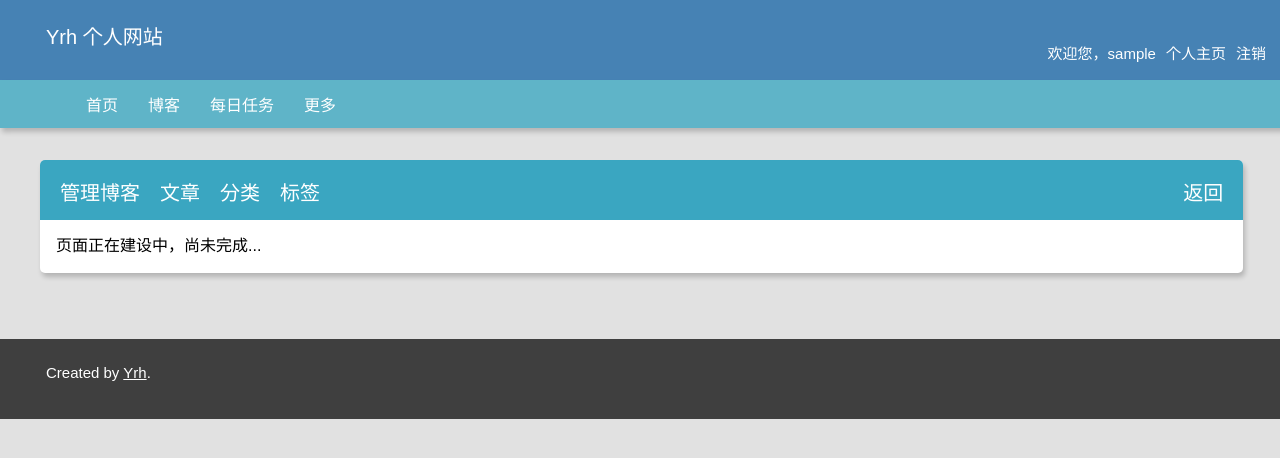
After one commit to yangruihan/yrh_website, a Django app: page /blog/admin/ in a window 1280 px wide. The commit adds this page. Shown: the top 458 px of the page. Run offline with Django 3.2, Linux system fonts and the light colour scheme; the visitor is signed in with stand-in values (Sample User, id 1).

Commit message:
Yrh web SIte. v0.3.9
1. 添加博客管理页面

```diff
--- /dev/null
+++ b/blog/static/blog/css/admin.css
@@ -0,0 +1,70 @@
+.blog_admin {
+    margin-top: 2em;
+    margin-left: 2em;
+    margin-right: 2em;
+    margin-bottom: 1em;
+    width: 94%;
+    overflow: hidden;
+    padding-bottom: 1em;
+    padding-left: 0.5em;
+    padding-right: 0.5em;
+}
+
+.blog_admin_body {
+    float: left;
+    width: 100%;
+    /*padding-bottom: 2em;*/
+    background-color: #fff;
+    /*background-color: #EBF2F8;*/
+    border-radius: 5px;
+    box-shadow: 2px 4px 5px rgba(3,3,3,0.2);
+}
+
+.blog_admin .blog_admin_title {
+    border-radius: 5px 5px 0 0;
+    font-size: 20px;
+    background-color: #3AA6C1;
+    padding-top: 1em;
+    padding-left: 1em;
+    padding-right: 1em;
+    padding-bottom: 2em;
+    color: #fff;
+    display:block;
+}
+
+.blog_admin .blog_admin_title .blog_admin_log {
+    float: left;
+    display:block;
+}
+
+.blog_admin .blog_admin_title .tag {
+    margin-left: 1em;
+    float: left;
+    display:block;
+}
+
+.blog_admin .blog_admin_title .back_to_index {
+    float: right;
+    display:block;
+}
+
+.blog_admin .blog_admin_title a:hover {
+    color: #215583;
+}
+
+.blog_admin .blog_admin_title a {
+    text-decoration: none;
+    transition: color 0.3s;
+    color: #fff;
+}
+
+.blog_admin .blog_admin_content {
+    margin-top: 0.1em;
+    margin-bottom: 0.1em;
+    /*margin-bottom: 0.125em;*/
+    font-size: 100%;
+}
+
+.blog_admin .blog_admin_content .content {
+    margin: 1em;
+}
--- /dev/null
+++ b/blog/templates/blog/admin.html
@@ -0,0 +1,44 @@
+{% extends "base/base.html" %}
+{% load staticfiles %}
+
+{% block title %}
+管理博客
+{% endblock title %}
+
+{% block styles %}
+<link rel="stylesheet" type="text/css" href="{% static "blog/css/admin.css" %}">
+{% endblock styles %}
+
+{% block body %}
+<div class="blog_admin">
+    <div class="blog_admin_body">
+        <div class="blog_admin_title">
+            <div class="blog_admin_log">
+                <a href="/blog/admin/">管理博客</a>
+            </div>
+
+            <div class="tag blog_admin_articles">
+                <a href="javascript:void(0);">文章</a>
+            </div>
+
+            <div class="tag blog_admin_articles">
+                <a href="javascript:void(0);">分类</a>
+            </div>
+
+            <div class="tag blog_admin_articles">
+                <a href="javascript:void(0);">标签</a>
+            </div>
+
+            <div class="back_to_index">
+                <a href="/blog/index/">返回</a>
+            </div>
+        </div>
+
+        <div class="blog_admin_content">
+            <div class="content">
+                页面正在建设中，尚未完成...
+            </div>
+        </div>
+    </div>
+</div>
+{% endblock %}
--- a/blog/templates/blog/index.html
+++ b/blog/templates/blog/index.html
@@ -13,6 +13,7 @@
 <div class="myblogs">
 	<div class="myblogs_title">
 		<div class="myblogs_logo"><a href="/blog/index/">我的博文</a></div>
+		<div class="myblogs_admin"><a href="/blog/admin/">管理</a></div>
 		<div class="myblogs_new_article"><a href="/blog/new_article/">写文章</a></div>
 	</div>
 	<div class="myblogs_container">
--- a/blog/urls.py
+++ b/blog/urls.py
@@ -11,5 +11,6 @@ urlpatterns = [
     url(r'^do_create_article/$', views.do_create_article, name='do_create_article'),
     url(r'^articles/category/(?P<category_id>[0-9]+)/$', views.do_show_articles_by_category, name='do_show_articles_by_category'),
     url(r'^articles/tag/(?P<tag_id>[0-9]+)/$', views.do_show_articles_by_tag, name='do_show_articles_by_tag'),
+    url(r'^admin/$', views.admin_view, name='admin_view'),
 
 ]
--- a/blog/views.py
+++ b/blog/views.py
@@ -217,3 +217,7 @@ def do_show_articles_by_tag(request, tag_id):
     return render(request, 'blog/index.html', {'article_list': article_list,
                                                'category_counter': category_counter,
                                                'tag_counter': tag_counter})
+
+@login_required(login_url='/login')
+def admin_view(request):
+    return render(request, 'blog/admin.html')
--- a/templates/base/header.html
+++ b/templates/base/header.html
@@ -14,9 +14,6 @@
             <li class="user">
                 欢迎您，{{ request.user.username }}
             </li>
-            <li class="index">
-                <a href="/">首页</a>
-            </li>
             <li class="login">
                 <a href="#">个人主页</a>
             </li>
@@ -28,9 +25,6 @@
     {% else %}
     <div class="header_right">
         <ul class="header_right_ul">
-            <li class="index">
-                <a href="/">首页</a>
-            </li>
             <li class="login">
                 <a href="/login">登录</a>
             </li>
@@ -44,6 +38,7 @@
 <div class="function_header" id="function_header">
     <div class="header_left">
         <ul>
+            <li class="index"><a href="/">首页</a></li>
             <li><a href="/blog/">博客</a></li>
             <li><a href="/dailytask/">每日任务</a></li>
             <li><a href="#">更多</a></li>
```
Also changed, not shown: blog/static/blog/css/index.css (+14 -18 lines).
